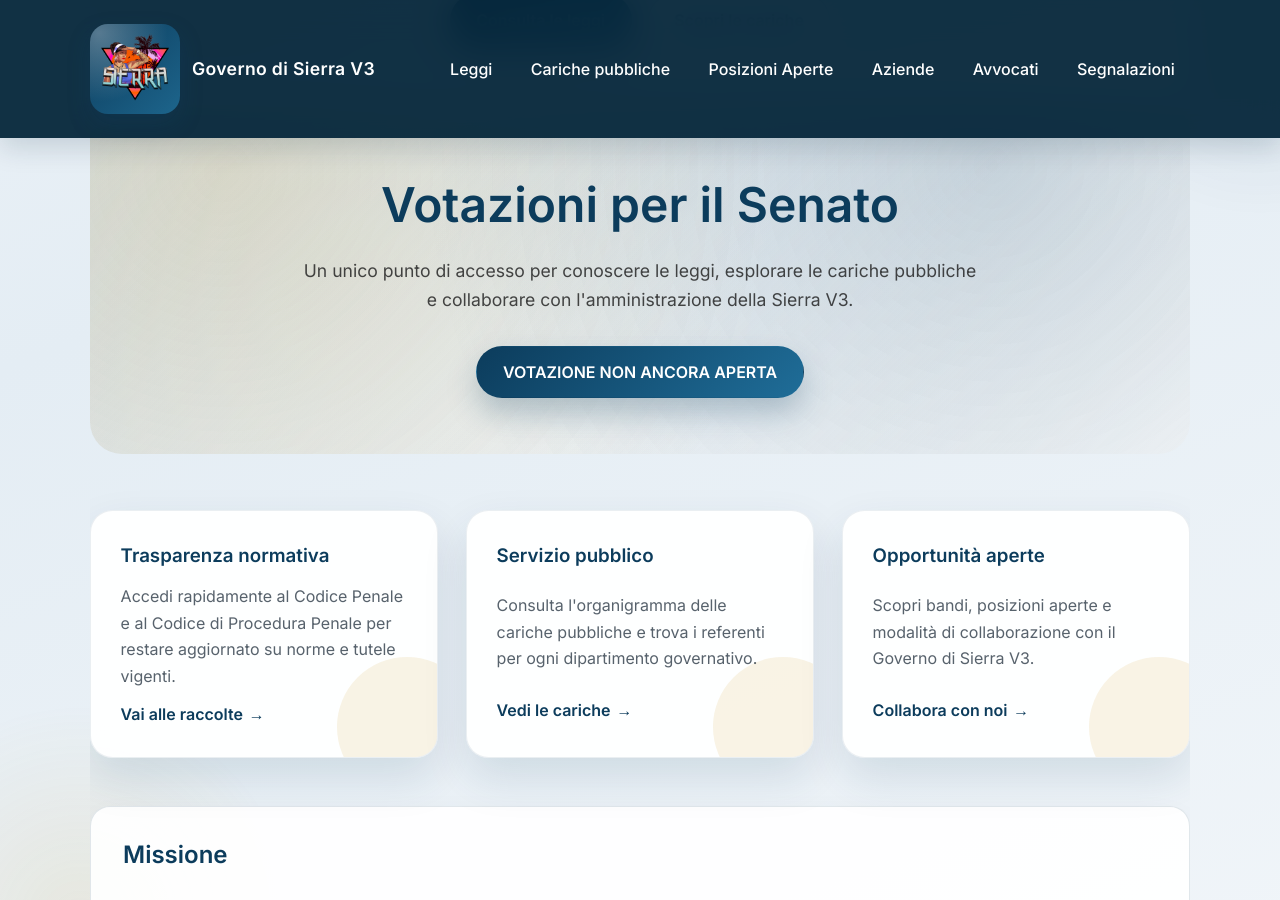
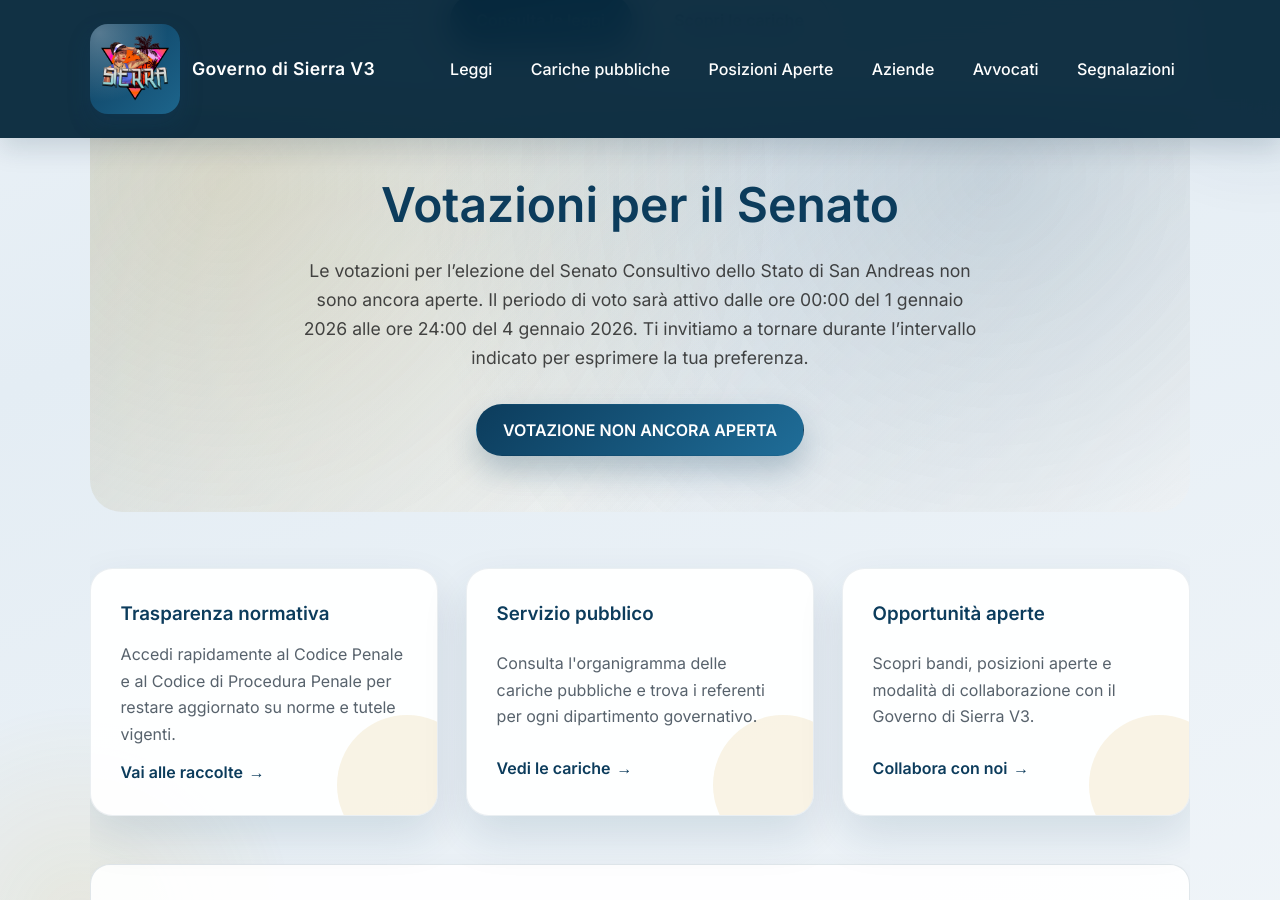
Before and after one commit to governo-sierra-v3/site, a Jekyll site: the page built from index.md, in a window 1280 px wide and 900 px high, scrolled down 802 px. Built offline with Jekyll 4.4.1, drawn with Linux system fonts in a browser that asks for light colours.

Commit message:
Update index.md

```diff
--- a/index.md
+++ b/index.md
@@ -20,7 +20,13 @@ description: Portale istituzionale per cittadini, imprese e pubblica amministraz
 <section class="hero">
   <div class="hero-inner">
     <h1 class="hero-title">Votazioni per il Senato</h1>
-    <p class="hero-lead">Un unico punto di accesso per conoscere le leggi, esplorare le cariche pubbliche e collaborare con l'amministrazione della Sierra V3.</p>
+    <p class="hero-lead">Le votazioni per l’elezione del Senato Consultivo dello Stato di San Andreas non sono ancora aperte.
+
+        Il periodo di voto sarà attivo dalle ore 00:00 del 1 gennaio 2026
+        alle ore 24:00 del 4 gennaio 2026.
+
+        Ti invitiamo a tornare durante l’intervallo indicato per esprimere la tua preferenza.
+  </p>
     <div class="hero-actions">
       <a class="button primary" href="">VOTAZIONE NON ANCORA APERTA</a>
     </div>
```
